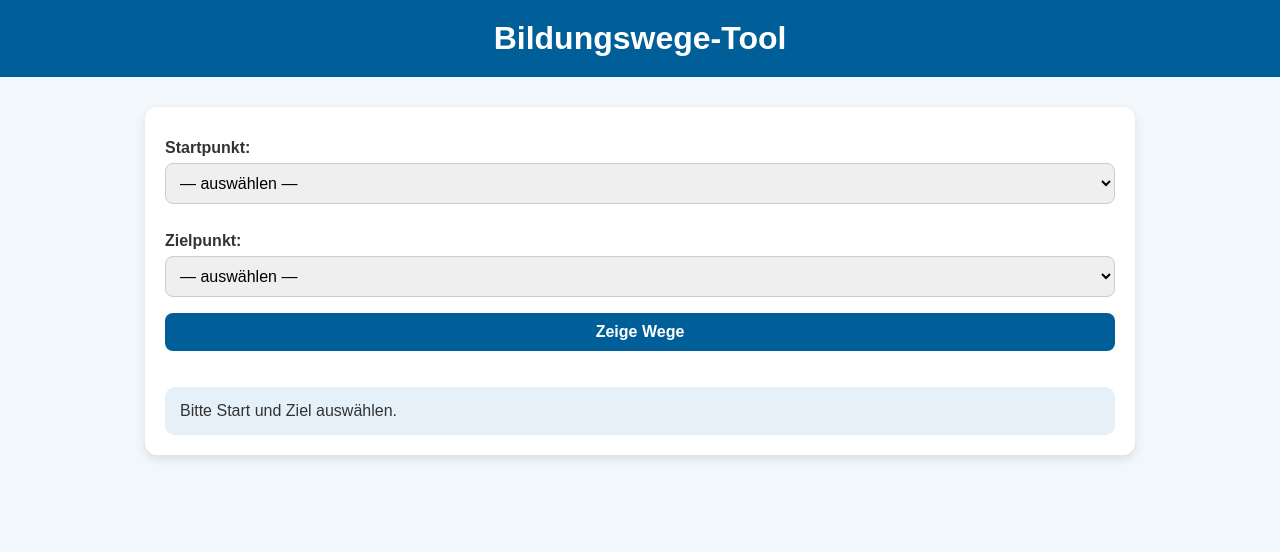
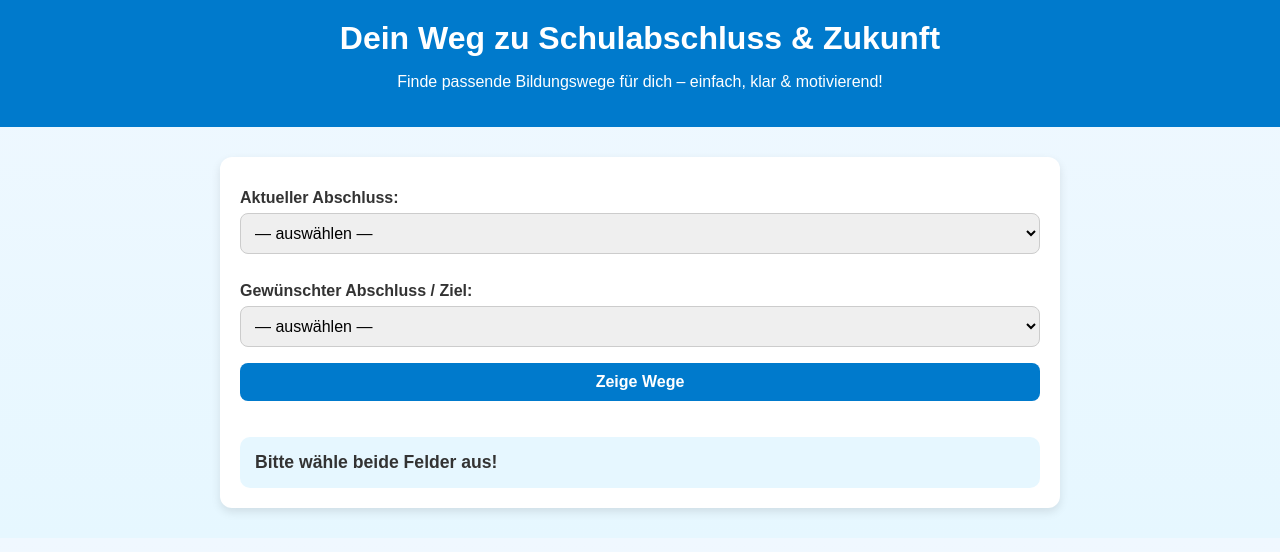
Before and after one commit to meldestellebs-create/bildungswege-tool, a plain HTML site: page index.html in a window 1280 px wide. Both pictures are taken after a click on the button "Zeige Wege". Drawn offline with Linux system fonts and the light colour scheme.

Commit message:
Update index.html

```diff
--- a/index.html
+++ b/index.html
@@ -2,170 +2,165 @@
 <html lang="de">
 <head>
 <meta charset="UTF-8">
-<title>Bildungswege-Tool</title>
+<title>Bildungswege-Tool für Jugendliche</title>
 <style>
-body { font-family: Arial, sans-serif; background: #f2f7fb; color:#333; margin:0; padding:0;}
-header { background:#005f99; color:white; text-align:center; padding:20px 10px;}
-header h1 { margin:0; font-size:2rem;}
-.container { max-width:950px; margin:30px auto; padding:20px; background:white; border-radius:12px; box-shadow:0 4px 10px rgba(0,0,0,0.1);}
-label { font-weight:bold; display:block; margin:12px 0 6px;}
-select, button { padding:10px; width:100%; border-radius:8px; border:1px solid #ccc; margin-bottom:16px; font-size:1rem;}
-button { background-color:#005f99; color:white; border:none; cursor:pointer; font-weight:bold;}
-button:hover { background-color:#004c7a;}
-#result { margin-top:20px; padding:15px; background-color:#e6f0f8; border-radius:10px; font-size:1rem;}
-.path { margin-bottom:12px; padding:10px; border-left:5px solid #005f99; background:#f9fbfd; border-radius:5px;}
-.path span { display:inline-block; margin-right:5px;}
+  body {
+    font-family: 'Arial', sans-serif;
+    background: linear-gradient(to bottom, #f0f8ff, #e6f7ff);
+    color: #333;
+    margin: 0;
+    padding: 0;
+  }
+  header {
+    background-color: #007acc;
+    color: white;
+    padding: 20px;
+    text-align: center;
+  }
+  header h1 {
+    margin: 0;
+    font-size: 2rem;
+  }
+  .container {
+    max-width: 800px;
+    margin: 30px auto;
+    padding: 20px;
+    background: white;
+    border-radius: 12px;
+    box-shadow: 0 4px 10px rgba(0,0,0,0.1);
+  }
+  label {
+    font-weight: bold;
+    display: block;
+    margin: 12px 0 6px;
+  }
+  select, button {
+    padding: 10px;
+    width: 100%;
+    border-radius: 8px;
+    border: 1px solid #ccc;
+    margin-bottom: 16px;
+    font-size: 1rem;
+  }
+  button {
+    background-color: #007acc;
+    color: white;
+    border: none;
+    cursor: pointer;
+    font-weight: bold;
+  }
+  button:hover {
+    background-color: #005fa3;
+  }
+  #result {
+    margin-top: 20px;
+    padding: 15px;
+    background-color: #e6f7ff;
+    border-radius: 10px;
+    font-size: 1.1rem;
+  }
+  #result ul {
+    list-style-type: disc;
+    padding-left: 20px;
+  }
 </style>
 </head>
 <body>
 
 <header>
-<h1>Bildungswege-Tool</h1>
+  <h1>Dein Weg zu Schulabschluss & Zukunft</h1>
+  <p>Finde passende Bildungswege für dich – einfach, klar & motivierend!</p>
 </header>
 
 <div class="container">
-<label for="start">Startpunkt:</label>
+  <label for="start">Aktueller Abschluss:</label>
   <select id="start">
     <option value="">— auswählen —</option>
-<option value="ohne">Ohne Abschluss</option>
-<option value="sbbz">SBBZ</option>
-<option value="vabo">VABO</option>
-<option value="avdual">AVdual</option>
+    <option value="kein">Kein Abschluss</option>
     <option value="haupt">Hauptschulabschluss</option>
-<option value="mittlere">Mittlere Reife/Mittlerer Bildungsabschluss</option>
+    <option value="mittlere">Mittlere Reife</option>
     <option value="fachhoch">Fachhochschulreife</option>
-<option value="abitur">Abitur/Allgemeine Hochschulreife</option>
-<option value="meister">Meister/Techniker/Fachwirt</option>
+    <option value="abitur">Abitur</option>
   </select>
 
-<label for="ziel">Zielpunkt:</label>
+  <label for="ziel">Gewünschter Abschluss / Ziel:</label>
   <select id="ziel">
     <option value="">— auswählen —</option>
-<option value="bve">BVE</option>
-<option value="foerderschule">Förderschulabschluss</option>
-<option value="vab">VAB</option>
-<option value="sonderberufsschule">Sonderberufsschule</option>
     <option value="haupt">Hauptschulabschluss</option>
-<option value="berufsabschluss">Berufsabschluss</option>
-<option value="mittlere">Mittlere Reife/Mittlerer Bildungsabschluss</option>
+    <option value="mittlere">Mittlere Reife</option>
     <option value="fachhoch">Fachhochschulreife</option>
-<option value="abitur">Abitur/Allg. Hochschulreife</option>
-<option value="meister">Meister/Techniker/Fachwirt</option>
-<option value="studium">Bachelor/Master/Promotion</option>
+    <option value="abitur">Abitur</option>
+    <option value="ausbildung">Berufsabschluss</option>
+    <option value="studium">Studium</option>
   </select>
 
-<button onclick="showPaths()">Zeige Wege</button>
+  <button onclick="berechneWege()">Zeige Wege</button>
 
   <div id="result"></div>
 </div>
 
 <script>
-const paths = {
-  "ohne": {
-    "bve":[["Ohne Abschluss","BVE"]],
-    "foerderschule":[["Ohne Abschluss","Förderschulabschluss"]],
-    "vab":[["Ohne Abschluss","VAB"]],
-    "sonderberufsschule":[["Ohne Abschluss","Sonderberufsschule"]],
-    "haupt":[["Ohne Abschluss","AVdual","Hauptschulabschluss"]],
-    "berufsabschluss":[["Ohne Abschluss","AVdual","Duale Ausbildung"]],
-    "mittlere":[
-      ["Ohne Abschluss","AVdual","2-jährige Berufsfachschule","Mittlere Reife"],
-      ["Ohne Abschluss","AVdual","Duale Ausbildung","Mittlere Reife"],
-      ["Ohne Abschluss","AVdual","Berufsfachschule + Praxis","Mittlere Reife"],
-      ["Ohne Abschluss","AVdual","Berufliches Gymnasium (BOS) nach Praxis","Mittlere Reife"],
-      ["Ohne Abschluss","AVdual","Abendschule / Nachholabschluss","Mittlere Reife"]
-    ],
-    "fachhoch":[["Ohne Abschluss","AVdual","Berufskolleg","Fachhochschulreife"]],
-    "abitur":[["Ohne Abschluss","AVdual","Berufliches Gymnasium","Abitur"]],
-    "meister":[["Ohne Abschluss","AVdual","Duale Ausbildung","Berufsabschluss","Aufstiegsfortbildung","Meister/Techniker/Fachwirt"]],
-    "studium":[["Ohne Abschluss","AVdual","Abitur","Studium"]]
+// Erweiterte Bildungslogik für mehr Auswahlmöglichkeiten
+const bildungslogik = {
+  kein: {
+    haupt: ["AVdual Vorbereitung", "Berufsorientierung"],
+    mittlere: ["AVdual + 2-jährige Berufsfachschule", "AVdual + Duale Ausbildung mit mittlerer Anerkennung"],
+    fachhoch: ["AVdual + weiterführende Schulform (Berufskolleg)"],
+    abitur: ["AVdual + Berufliches Gymnasium oder Abendschule"],
+    ausbildung: ["AVdual + Duale Ausbildung"],
+    studium: ["Zuerst Abitur notwendig, dann Studium"]
   },
-  "sbbz": {
-    "haupt":[["SBBZ","Hauptschulabschluss"]],
-    "mittlere":[["SBBZ","Mittlere Reife"]],
-    "berufsabschluss":[["SBBZ","Duale Ausbildung"]],
-    "fachhoch":[["SBBZ","Berufskolleg","Fachhochschulreife"]],
-    "abitur":[["SBBZ","Berufliches Gymnasium","Abitur"]],
-    "meister":[["SBBZ","Berufsabschluss","Aufstiegsfortbildung","Meister/Techniker/Fachwirt"]],
-    "studium":[["SBBZ","Abitur","Studium"]]
+  haupt: {
+    haupt: ["Du hast den gleichen Abschluss"],
+    mittlere: ["2-jährige Berufsfachschule", "Duale Ausbildung mit mittlerer Anerkennung"],
+    fachhoch: ["Berufskolleg", "Gymnasiale Oberstufe nach Berufsausbildung"],
+    abitur: ["Berufliches Gymnasium oder Abendschule (BOS)"],
+    ausbildung: ["Duale Ausbildung", "Berufsfachschule mit Berufsausbildung"],
+    studium: ["Zuerst Abitur notwendig"]
   },
-  "vabo": {
-    "haupt":[["VABO","Hauptschulabschluss"]],
-    "mittlere":[["VABO","Mittlere Reife"]],
-    "berufsabschluss":[["VABO","Duale Ausbildung"]],
-    "fachhoch":[["VABO","Berufskolleg","Fachhochschulreife"]],
-    "abitur":[["VABO","Berufliches Gymnasium","Abitur"]],
-    "meister":[["VABO","Berufsabschluss","Aufstiegsfortbildung","Meister/Techniker/Fachwirt"]],
-    "studium":[["VABO","Abitur","Studium"]]
+  mittlere: {
+    haupt: ["Höherer Abschluss vorhanden"],
+    mittlere: ["Du hast den gleichen Abschluss"],
+    fachhoch: ["Berufskolleg", "Gymnasiale Oberstufe nach Berufsausbildung"],
+    abitur: ["Gymnasiale Oberstufe", "Berufliches Gymnasium"],
+    ausbildung: ["Duale Ausbildung", "Berufsfachschule"],
+    studium: ["Studium nach Abitur möglich"]
   },
-  "avdual": {
-    "haupt":[["AVdual","Hauptschulabschluss"]],
-    "mittlere":[["AVdual","Mittlere Reife"]],
-    "berufsabschluss":[["AVdual","Duale Ausbildung"]],
-    "fachhoch":[["AVdual","Berufskolleg","Fachhochschulreife"]],
-    "abitur":[["AVdual","Berufliches Gymnasium","Abitur"]],
-    "meister":[["AVdual","Duale Ausbildung","Berufsabschluss","Aufstiegsfortbildung","Meister/Techniker/Fachwirt"]],
-    "studium":[["AVdual","Abitur","Studium"]]
+  fachhoch: {
+    haupt: ["Höherer Abschluss vorhanden"],
+    mittlere: ["Höherer Abschluss vorhanden"],
+    fachhoch: ["Du hast den gleichen Abschluss"],
+    abitur: ["Berufliches Gymnasium oder weiterführende Schulformen"],
+    ausbildung: ["Duale Ausbildung möglich"],
+    studium: ["Studium mit fachgebundener Berechtigung"]
   },
-  "haupt": {
-    "mittlere":[
-      ["Hauptschulabschluss","2-jährige Berufsfachschule","Mittlere Reife"],
-      ["Hauptschulabschluss","Duale Ausbildung","Mittlere Reife"],
-      ["Hauptschulabschluss","Berufsfachschule + Praxis","Mittlere Reife"],
-      ["Hauptschulabschluss","Berufliches Gymnasium (BOS)","Mittlere Reife"],
-      ["Hauptschulabschluss","Abendschule / Nachholabschluss","Mittlere Reife"]
-    ],
-    "berufsabschluss":[
-      ["Hauptschulabschluss","Duale Ausbildung"],
-      ["Hauptschulabschluss","Berufsfachschule + Praxis","Duale Ausbildung"]
-    ],
-    "fachhoch":[["Hauptschulabschluss","Berufskolleg","Fachhochschulreife"]],
-    "abitur":[
-      ["Hauptschulabschluss","Berufliches Gymnasium","Abitur"],
-      ["Hauptschulabschluss","Abendschule / BOS","Abitur"]
-    ],
-    "studium":[
-      ["Hauptschulabschluss","Berufliches Gymnasium","Abitur","Studium"],
-      ["Hauptschulabschluss","Abendschule / BOS","Abitur","Studium"]
-    ]
-  },
-  "mittlere": {
-    "fachhoch":[["Mittlere Reife","Berufskolleg","Fachhochschulreife"],["Mittlere Reife","Gymnasiale Oberstufe","Fachhochschulreife"]],
-    "abitur":[["Mittlere Reife","Gymnasiale Oberstufe","Abitur"],["Mittlere Reife","Berufliches Gymnasium","Abitur"]],
-    "berufsabschluss":[["Mittlere Reife","Duale Ausbildung"],["Mittlere Reife","Berufsfachschule","Duale Ausbildung"]],
-    "studium":[["Mittlere Reife","Berufliches Gymnasium","Abitur","Studium"]]
-  },
-  "fachhoch": {
-    "abitur":[["Fachhochschulreife","Berufliches Gymnasium","Abitur"]],
-    "studium":[["Fachhochschulreife","Studium"]]
-  },
-  "abitur": {
-    "studium":[["Abitur","Studium"]],
-    "meister":[["Abitur","Berufsabschluss","Aufstiegsfortbildung","Meister/Techniker/Fachwirt"]]
-  },
-  "meister": {
-    "studium":[["Meister/Techniker/Fachwirt","Studium"]]
+  abitur: {
+    haupt: ["Höherer Abschluss vorhanden"],
+    mittlere: ["Höherer Abschluss vorhanden"],
+    fachhoch: ["Höherer Abschluss vorhanden"],
+    abitur: ["Du hast den gleichen Abschluss"],
+    ausbildung: ["Duale Ausbildung möglich"],
+    studium: ["Studium an Hochschule möglich"]
   }
 };
 
-function showPaths(){
-  const s=document.getElementById("start").value;
-  const z=document.getElementById("ziel").value;
-  const out=document.getElementById("result");
-  out.innerHTML="";
-  if(!s||!z){ out.innerHTML="Bitte Start und Ziel auswählen."; return; }
-  const sPaths=paths[s]?.[z];
-  if(!sPaths||sPaths.length===0){ out.innerHTML="Keine Wege gefunden."; return; }
-  sPaths.forEach(pf=>{
-    const div=document.createElement("div");
-    div.className="path";
-    pf.forEach((station,idx)=>{
-      const span=document.createElement("span");
-      span.textContent=station+(idx<pf.length-1?" →":"");
-      div.appendChild(span);
-    });
-    out.appendChild(div);
-  });
+function berechneWege() {
+  const s = document.getElementById("start").value;
+  const z = document.getElementById("ziel").value;
+  const out = document.getElementById("result");
+
+  if (!s || !z) {
+    out.innerHTML = "<strong>Bitte wähle beide Felder aus!</strong>";
+    return;
+  }
+
+  const result = bildungslogik[s]?.[z];
+
+  if (result) {
+    out.innerHTML = "<strong>Mögliche Wege:</strong><ul>" + result.map(w => "<li>" + w + "</li>").join("") + "</ul>";
+  } else {
+    out.innerHTML = "<strong>Keine Wege gefunden für diese Kombination.</strong>";
+  }
 }
 </script>
 
```
Lines whose indentation alone changed are shown as unchanged.
